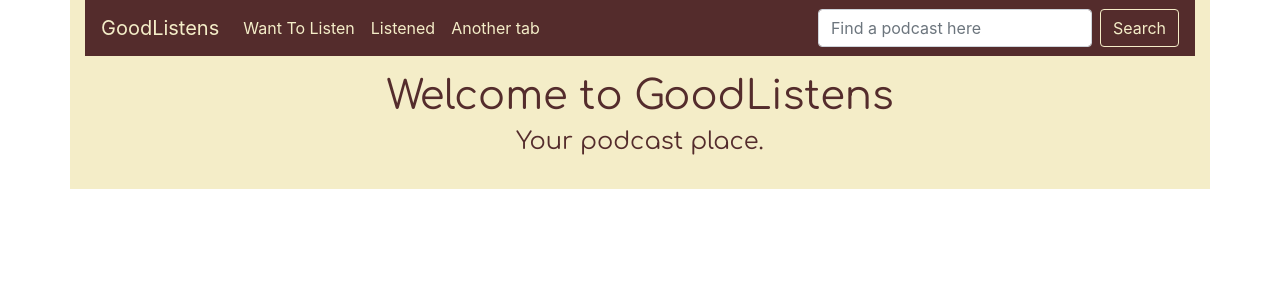
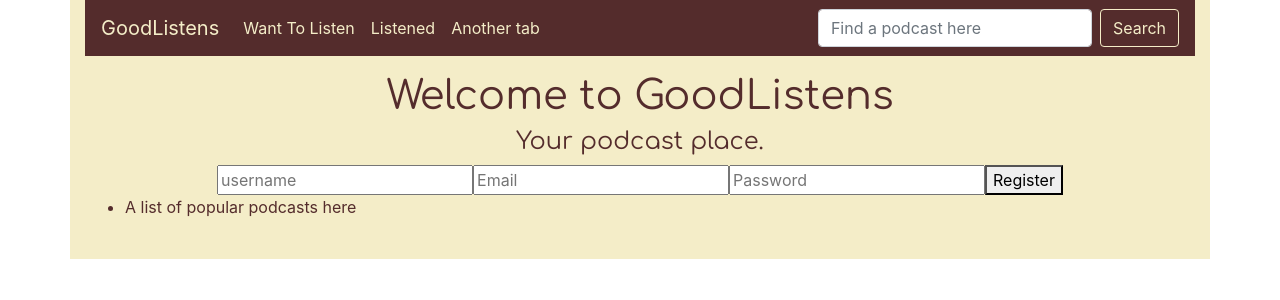
Before and after one commit to kcaneer/aotc_react, a React (Create React App) app: page / in a window 1280 px wide. Shown: the top 300 px of the page. Built offline with nearby package versions, Linux system fonts and the light colour scheme; the HTML template or start-up script is replaced by a standard one.

Commit message:
need to add auth

```diff
--- a/package.json
+++ b/package.json
@@ -6,11 +6,13 @@
     "@testing-library/jest-dom": "^5.11.6",
     "@testing-library/react": "^11.1.2",
     "@testing-library/user-event": "^12.2.2",
+    "axios": "^0.21.0",
     "bootstrap": "^4.5.3",
     "jquery": "^3.5.1",
     "popper.js": "^1.16.1",
     "react": "^17.0.1",
     "react-dom": "^17.0.1",
+    "react-router-dom": "^5.2.0",
     "react-scripts": "4.0.0",
     "web-vitals": "^0.2.4"
   },
--- a/src/App.js
+++ b/src/App.js
@@ -1,15 +1,70 @@
 import React from 'react'
 import 'bootstrap'
-import Header from './components/Header'
 import './theme.css'
 import "./App.css";
+import Registration from './components/Auth/Registration'
+import { BrowserRouter as Router, Link } from 'react-router-dom'
 
 function App() {
   return (
     <div className="App container text-primary bg-secondary pb-4">
-      <Header/>
-      <h1>Welcome to GoodListens</h1>
-      <h4>Your podcast place.</h4>
+      <Router>
+        <nav className="navbar navbar-expand-lg navbar-light bg-primary mb-3">
+          <button
+            className="navbar-toggler"
+            type="button"
+            data-toggle="collapse"
+            data-target="#navbarTogglerDemo01"
+            aria-controls="navbarTogglerDemo01"
+            aria-expanded="false"
+            aria-label="Toggle navigation"
+          >
+            <span className="navbar-toggler-icon"></span>
+          </button>
+          <div className="collapse navbar-collapse" id="navbarTogglerDemo01">
+            <a className="navbar-brand text-secondary" href="#">
+              GoodListens
+            </a>
+            <ul className="navbar-nav mr-auto mt-2 mt-lg-0">
+              <li className="nav-item active">
+                <Link to={`/wanttolisten`} className="nav-link text-secondary">
+                  Want To Listen
+                </Link>
+              </li>
+              <li className="nav-item">
+                <Link to={`/listened`} className="nav-link text-secondary">
+                  Listened
+                </Link>
+              </li>
+              <li className="nav-item">
+                <a className="nav-link text-secondary" href="#">
+                  Another tab
+                </a>
+              </li>
+            </ul>
+            <form className="form-inline my-2 my-lg-0">
+              <input
+                className="form-control mr-sm-2"
+                type="search"
+                placeholder="Find a podcast here"
+                aria-label="Search"
+              />
+              <button
+                className="btn btn-outline-secondary my-2 my-sm-0"
+                type="submit"
+              >
+                Search
+              </button>
+            </form>
+          </div>
+        </nav>
+        <h1>Welcome to GoodListens</h1>
+        <h4>Your podcast place.</h4>
+        <Registration />
+        <ul>
+          <li className="text-left">A list of popular podcasts here</li>
+        </ul>
+      </Router>
     </div>
   );
 }
--- /dev/null
+++ b/src/components/Auth/Registration.js
@@ -0,0 +1,82 @@
+import React, {Component} from 'react';
+import axios from "axios";
+import { render } from 'react-dom';
+
+export default class Registration extends Component {
+    constructor(props){
+        super(props);
+        this.state={
+            username:"",
+            email:"",
+            password:"",
+            loginErros: ""
+        };
+        this.handleSubmit = this.handleSubmit.bind(this);
+        this.handleChange = this.handleChange.bind(this);
+    };
+
+handleChange(event){
+   this.setState({
+       [event.target.name]: event.target.value
+   });
+}
+
+handleSubmit(event){
+    const { username, email, password } = this.state;
+
+    axios
+      .post(
+        "http://127.0.0.1:8000/register",
+        {
+          username: username,
+          email: email,
+          password: password,
+        },
+        { withCredentials: true,  }
+      )
+      .then((response) => {
+        if (response.data.status === "created") {
+          this.props.handleSuccessfulAuth(response.data);
+        }
+      })
+      .catch((error) => {
+        console.log("registration error", error);
+      });
+    event.preventDefault();
+};
+
+render() {
+    return (
+      <div>
+        <form onSubmit={this.handleSubmit}>
+          <input
+            type="username"
+            name="username"
+            placeholder="username"
+            value={this.state.username}
+            onChange={this.handleChange}
+            required
+          />
+          <input
+            type="email"
+            name="email"
+            placeholder="Email"
+            value={this.state.email}
+            onChange={this.handleChange}
+            required
+          />
+
+          <input
+            type="password"
+            name="password"
+            placeholder="Password"
+            value={this.state.password}
+            onChange={this.handleChange}
+            required
+          />
+          <button type="submit">Register</button>
+        </form>
+      </div>
+    );
+    }
+};
--- a/src/components/Header.js
+++ /dev/null
@@ -1,58 +0,0 @@
-import React from "react";
-import '../theme.css'
-
-function Header() {
-  return (
-    <nav className="navbar navbar-expand-lg navbar-light bg-primary mb-3">
-      <button
-        className="navbar-toggler"
-        type="button"
-        data-toggle="collapse"
-        data-target="#navbarTogglerDemo01"
-        aria-controls="navbarTogglerDemo01"
-        aria-expanded="false"
-        aria-label="Toggle navigation"
-      >
-        <span className="navbar-toggler-icon"></span>
-      </button>
-      <div className="collapse navbar-collapse" id="navbarTogglerDemo01">
-        <a className="navbar-brand text-secondary" href="#">
-          GoodListens{" "}
-        </a>
-        <ul className="navbar-nav mr-auto mt-2 mt-lg-0">
-          <li className="nav-item active">
-            <a className="nav-link text-secondary" href="#">
-              Want To Listen
-            </a>
-          </li>
-          <li className="nav-item">
-            <a className="nav-link text-secondary" href="#">
-              Listened
-            </a>
-          </li>
-          <li className="nav-item">
-            <a className="nav-link text-secondary" href="#">
-              Another tab
-            </a>
-          </li>
-        </ul>
-        <form className="form-inline my-2 my-lg-0">
-          <input
-            className="form-control mr-sm-2"
-            type="search"
-            placeholder="Find a podcast here"
-            aria-label="Search"
-          />
-          <button
-            className="btn btn-outline-secondary my-2 my-sm-0"
-            type="submit"
-          >
-            Search
-          </button>
-        </form>
-      </div>
-    </nav>
-  );
-}
-
-export default Header;
```
Also changed, not shown: src/components/Auth/Login.js (added), src/components/Listened.js (added), src/components/WantToListen.js (added), src/logo.svg (deleted), 1 other file (tests, documents, lock files or other folders).
